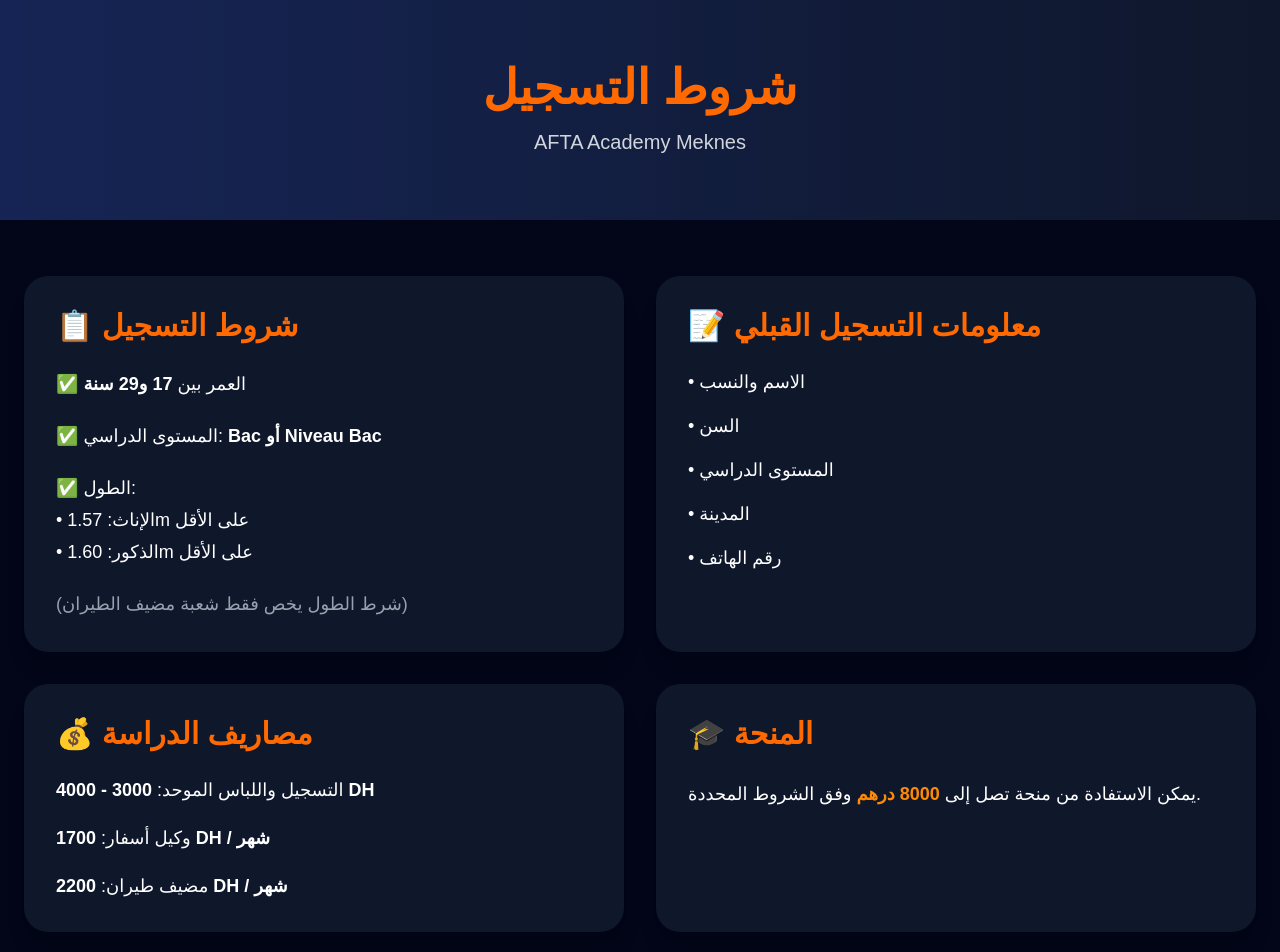
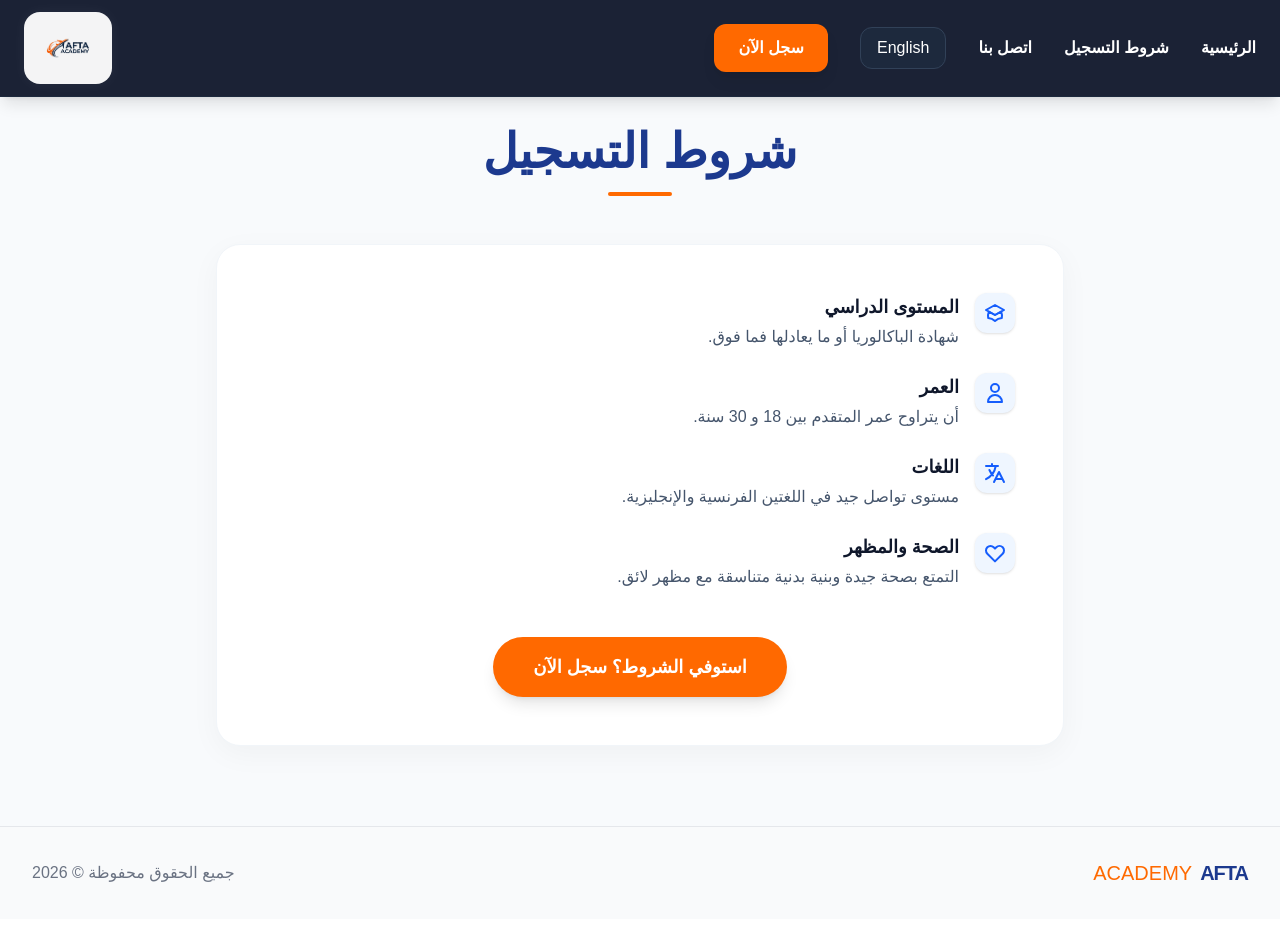
Before and after one commit to hhhhohyhu-dot/afta-academy, a Next.js app: page /requirements in a window 1280 px wide. Shown: the top 952 px of the page. After the commit the page ends 919 px from the top, so only its background shows below. Built offline with nearby package versions, Linux system fonts and the light colour scheme.

Commit message:
Fix requirements page, CTA links, footer, and contact info

```diff
--- a/src/app/register/page.tsx
+++ b/src/app/register/page.tsx
@@ -1,6 +1,6 @@
 "use client";
 import React, { useState } from 'react';
-import Image from 'next/image'; // أضفنا استيراد Image
+import Image from 'next/image';
 import Navbar from "../../components/Navbar";
 import Footer from "../../components/Footer";
 
@@ -22,11 +22,11 @@ export default function RegisterPage() {
       <Navbar lang="en" setLang={() => {}} />
 
       {/* الحاوية اللي فيها الصورة الجديدة كخلفية */}
-      <div className="relative min-h-[80vh] flex items-center justify-center py-12 px-4 overflow-hidden">
+      <div className="relative min-h-[80vh] flex items-center justify-center py-12 px-4 overflow-hidden pt-32">
 
-        {/* استخدام Next.js Image بدل CSS Background */}
+        {/* استخدام Next.js Image */}
         <Image
-          src="/images/aviation1.jpg"
+          src="/images/1.jpg"
           alt="AFTA Academy Registration Background"
           fill
           priority
@@ -36,33 +36,33 @@ export default function RegisterPage() {
         />
 
         {/* طبقة شفافة باش يبان الفورم واضح فوق الصورة */}
-        <div className="absolute inset-0 bg-blue-900/60 z-10"></div>
+        <div className="absolute inset-0 bg-blue-900/70 z-10"></div>
 
         {/* النموذج (Form) */}
-        <div className="relative z-20 bg-white p-8 rounded-2xl shadow-2xl w-full max-w-lg border border-gray-200">
+        <div className="relative z-20 bg-white/95 backdrop-blur-md p-8 rounded-2xl shadow-[0_0_40px_rgba(0,0,0,0.2)] w-full max-w-lg border border-gray-100 mt-10">
           <h2 className="text-3xl font-bold text-blue-900 mb-6 text-center">
             نموذج التسجيل
           </h2>
 
-          <form onSubmit={handleSubmit} className="space-y-4">
+          <form onSubmit={handleSubmit} className="space-y-5" dir="rtl">
             <div>
-              <label className="block text-sm font-medium text-gray-700">الاسم الكامل</label>
-              <input type="text" required value={fullName} onChange={(e) => setFullName(e.target.value)} className="w-full px-4 py-2 border rounded-lg focus:ring-2 focus:ring-orange-500 focus:outline-none" />
+              <label className="block text-sm font-semibold text-gray-700 mb-1">الاسم الكامل</label>
+              <input type="text" required value={fullName} onChange={(e) => setFullName(e.target.value)} className="w-full px-4 py-2.5 border border-gray-300 rounded-lg focus:ring-2 focus:ring-orange-500 focus:border-orange-500 focus:outline-none transition-shadow" />
             </div>
 
             <div>
-              <label className="block text-sm font-medium text-gray-700">رقم الهاتف</label>
-              <input type="tel" required value={phoneNumber} onChange={(e) => setPhoneNumber(e.target.value)} className="w-full px-4 py-2 border rounded-lg focus:ring-2 focus:ring-orange-500 focus:outline-none" />
+              <label className="block text-sm font-semibold text-gray-700 mb-1">رقم الهاتف</label>
+              <input type="tel" required value={phoneNumber} onChange={(e) => setPhoneNumber(e.target.value)} className="w-full px-4 py-2.5 border border-gray-300 rounded-lg focus:ring-2 focus:ring-orange-500 focus:border-orange-500 focus:outline-none transition-shadow text-left" dir="ltr" placeholder="+212 6..." />
             </div>
 
             <div className="grid grid-cols-2 gap-4">
               <div>
-                <label className="block text-sm font-medium text-gray-700">العمر</label>
-                <input type="number" required value={age} onChange={(e) => setAge(e.target.value)} className="w-full px-4 py-2 border rounded-lg focus:ring-2 focus:ring-orange-500 focus:outline-none" />
+                <label className="block text-sm font-semibold text-gray-700 mb-1">العمر</label>
+                <input type="number" required value={age} onChange={(e) => setAge(e.target.value)} className="w-full px-4 py-2.5 border border-gray-300 rounded-lg focus:ring-2 focus:ring-orange-500 focus:border-orange-500 focus:outline-none transition-shadow" />
               </div>
               <div>
-                <label className="block text-sm font-medium text-gray-700">المستوى الدراسي</label>
-                <select value={educationLevel} onChange={(e) => setEducationLevel(e.target.value)} required className="w-full px-4 py-2 border rounded-lg bg-white focus:ring-2 focus:ring-orange-500 focus:outline-none">
+                <label className="block text-sm font-semibold text-gray-700 mb-1">المستوى الدراسي</label>
+                <select value={educationLevel} onChange={(e) => setEducationLevel(e.target.value)} required className="w-full px-4 py-2.5 border border-gray-300 rounded-lg bg-white focus:ring-2 focus:ring-orange-500 focus:border-orange-500 focus:outline-none transition-shadow">
                   <option value="" disabled>اختر...</option>
                   <option value="bac">باكالوريا</option>
                   <option value="bac_plus">دبلوم/إجازة</option>
@@ -71,15 +71,15 @@ export default function RegisterPage() {
             </div>
 
             <div>
-              <label className="block text-sm font-medium text-gray-700">البرنامج المختار</label>
-              <select value={selectedProgram} onChange={(e) => setSelectedProgram(e.target.value)} required className="w-full px-4 py-2 border rounded-lg bg-white focus:ring-2 focus:ring-orange-500 focus:outline-none">
+              <label className="block text-sm font-semibold text-gray-700 mb-1">البرنامج المختار</label>
+              <select value={selectedProgram} onChange={(e) => setSelectedProgram(e.target.value)} required className="w-full px-4 py-2.5 border border-gray-300 rounded-lg bg-white focus:ring-2 focus:ring-orange-500 focus:border-orange-500 focus:outline-none transition-shadow">
                 <option value="" disabled>اختر البرنامج...</option>
                 <option value="aviation">وكيل سفر وطيران</option>
                 <option value="hospitality">ضيافة فندقية</option>
               </select>
             </div>
 
-            <button type="submit" className="w-full bg-orange-500 hover:bg-orange-600 text-white font-bold py-3 rounded-lg transition duration-300 shadow-md">
+            <button type="submit" className="w-full bg-orange-500 hover:bg-orange-600 text-white font-bold py-3.5 rounded-lg transition-all duration-300 shadow-md hover:shadow-lg hover:-translate-y-0.5 mt-4">
               تأكيد التسجيل
             </button>
           </form>
--- a/src/app/requirements/page.tsx
+++ b/src/app/requirements/page.tsx
@@ -1,168 +1,97 @@
+"use client";
+import React, { useState } from 'react';
+import Navbar from "../../components/Navbar";
+import Footer from "../../components/Footer";
 import Link from "next/link";
+import { motion } from "framer-motion";
 
 export default function RequirementsPage() {
+  const [lang, setLang] = useState<"en" | "ar">("ar");
+  const isAr = lang === "ar";
+
   return (
-    <main className="min-h-screen bg-slate-950 text-white">
+    <main className="min-h-screen bg-slate-50 flex flex-col">
+      <Navbar lang={lang} setLang={setLang} />
 
-      {/* Header */}
-      <section className="bg-gradient-to-r from-blue-950 to-slate-900 py-16 text-center">
-        <h1 className="text-5xl font-extrabold text-orange-500">
-          شروط التسجيل
-        </h1>
+      {/* المحتوى الرئيسي */}
+      <div className="flex-grow pt-32 pb-20 px-6 max-w-4xl mx-auto w-full" dir={isAr ? "rtl" : "ltr"}>
 
-        <p className="mt-4 text-gray-300 text-xl">
-          AFTA Academy Meknes
-        </p>
-      </section>
+        <motion.div
+          initial={{ opacity: 0, y: 20 }}
+          animate={{ opacity: 1, y: 0 }}
+          className="text-center mb-12"
+        >
+          <h1 className="text-4xl md:text-5xl font-black text-blue-900 mb-4">
+            {isAr ? "شروط التسجيل" : "Admission Requirements"}
+          </h1>
+          <div className="h-1 w-16 bg-orange-500 mx-auto rounded-full" />
+        </motion.div>
 
-      <div className="max-w-7xl mx-auto px-6 py-14 grid lg:grid-cols-2 gap-8">
-
-        {/* شروط التسجيل */}
-        <div className="bg-slate-900 rounded-3xl p-8 shadow-xl">
-
-          <h2 className="text-3xl font-bold text-orange-500 mb-6">
-            📋 شروط التسجيل
-          </h2>
-
-          <ul className="space-y-5 text-lg leading-8">
-
-            <li>✅ العمر بين <strong>17 و29 سنة</strong></li>
-
-            <li>✅ المستوى الدراسي: <strong>Bac أو Niveau Bac</strong></li>
-
-            <li>
-              ✅ الطول:
-              <br />
-              • الإناث: 1.57m على الأقل
-              <br />
-              • الذكور: 1.60m على الأقل
+        <motion.div
+          initial={{ opacity: 0, y: 20 }}
+          animate={{ opacity: 1, y: 0 }}
+          transition={{ delay: 0.2 }}
+          className="bg-white p-8 md:p-12 rounded-3xl shadow-[0_8px_30px_rgba(0,0,0,0.04)] border border-slate-100"
+        >
+          <ul className="space-y-6 text-slate-700 text-lg">
+            {/* الشرط 1 */}
+            <li className="flex items-start gap-4">
+              <span className="w-10 h-10 rounded-xl bg-blue-50 text-blue-600 flex items-center justify-center shrink-0 font-bold shadow-sm">
+                <svg className="w-6 h-6" fill="none" stroke="currentColor" viewBox="0 0 24 24"><path strokeLinecap="round" strokeLinejoin="round" strokeWidth="2" d="M12 14l9-5-9-5-9 5 9 5z"></path><path strokeLinecap="round" strokeLinejoin="round" strokeWidth="2" d="M12 14l6.16-3.422a12.083 12.083 0 01.665 6.479A11.952 11.952 0 0012 20.055a11.952 11.952 0 00-6.824-2.998 12.078 12.078 0 01.665-6.479L12 14z"></path></svg>
+              </span>
+              <div>
+                <h3 className="font-bold text-slate-900 mb-1">{isAr ? "المستوى الدراسي" : "Education Level"}</h3>
+                <p className="text-slate-600 text-base">{isAr ? "شهادة الباكالوريا أو ما يعادلها فما فوق." : "Baccalaureate degree or equivalent and above."}</p>
+              </div>
             </li>
 
-            <li className="text-gray-400">
-              (شرط الطول يخص فقط شعبة مضيف الطيران)
+            {/* الشرط 2 */}
+            <li className="flex items-start gap-4">
+              <span className="w-10 h-10 rounded-xl bg-blue-50 text-blue-600 flex items-center justify-center shrink-0 font-bold shadow-sm">
+                <svg className="w-6 h-6" fill="none" stroke="currentColor" viewBox="0 0 24 24"><path strokeLinecap="round" strokeLinejoin="round" strokeWidth="2" d="M16 7a4 4 0 11-8 0 4 4 0 018 0zM12 14a7 7 0 00-7 7h14a7 7 0 00-7-7z"></path></svg>
+              </span>
+              <div>
+                <h3 className="font-bold text-slate-900 mb-1">{isAr ? "العمر" : "Age Requirement"}</h3>
+                <p className="text-slate-600 text-base">{isAr ? "أن يتراوح عمر المتقدم بين 18 و 30 سنة." : "Applicants must be between 18 and 30 years old."}</p>
+              </div>
             </li>
 
+            {/* الشرط 3 */}
+            <li className="flex items-start gap-4">
+              <span className="w-10 h-10 rounded-xl bg-blue-50 text-blue-600 flex items-center justify-center shrink-0 font-bold shadow-sm">
+                <svg className="w-6 h-6" fill="none" stroke="currentColor" viewBox="0 0 24 24"><path strokeLinecap="round" strokeLinejoin="round" strokeWidth="2" d="M3 5h12M9 3v2m1.048 9.5A18.022 18.022 0 016.412 9m6.088 9h7M11 21l5-10 5 10M12.751 5C11.783 10.77 8.07 15.61 3 18.129"></path></svg>
+              </span>
+              <div>
+                <h3 className="font-bold text-slate-900 mb-1">{isAr ? "اللغات" : "Languages"}</h3>
+                <p className="text-slate-600 text-base">{isAr ? "مستوى تواصل جيد في اللغتين الفرنسية والإنجليزية." : "Good communication skills in French and English."}</p>
+              </div>
+            </li>
+
+            {/* الشرط 4 */}
+            <li className="flex items-start gap-4">
+              <span className="w-10 h-10 rounded-xl bg-blue-50 text-blue-600 flex items-center justify-center shrink-0 font-bold shadow-sm">
+                <svg className="w-6 h-6" fill="none" stroke="currentColor" viewBox="0 0 24 24"><path strokeLinecap="round" strokeLinejoin="round" strokeWidth="2" d="M4.318 6.318a4.5 4.5 0 000 6.364L12 20.364l7.682-7.682a4.5 4.5 0 00-6.364-6.364L12 7.636l-1.318-1.318a4.5 4.5 0 00-6.364 0z"></path></svg>
+              </span>
+              <div>
+                <h3 className="font-bold text-slate-900 mb-1">{isAr ? "الصحة والمظهر" : "Health & Appearance"}</h3>
+                <p className="text-slate-600 text-base">{isAr ? "التمتع بصحة جيدة وبنية بدنية متناسقة مع مظهر لائق." : "Good health, proportional physical build, and professional appearance."}</p>
+              </div>
+            </li>
           </ul>
 
-        </div>
-
-        {/* التسجيل القبلي */}
-        <div className="bg-slate-900 rounded-3xl p-8 shadow-xl">
-
-          <h2 className="text-3xl font-bold text-orange-500 mb-6">
-            📝 معلومات التسجيل القبلي
-          </h2>
-
-          <ul className="space-y-4 text-lg">
-
-            <li>• الاسم والنسب</li>
-
-            <li>• السن</li>
-
-            <li>• المستوى الدراسي</li>
-
-            <li>• المدينة</li>
-
-            <li>• رقم الهاتف</li>
-
-          </ul>
-
-        </div>
-
-        {/* المصاريف */}
-        <div className="bg-slate-900 rounded-3xl p-8 shadow-xl">
-
-          <h2 className="text-3xl font-bold text-orange-500 mb-6">
-            💰 مصاريف الدراسة
-          </h2>
-
-          <ul className="space-y-5 text-lg">
-
-            <li>
-              التسجيل واللباس الموحد:
-              <strong> 3000 - 4000 DH</strong>
-            </li>
-
-            <li>
-              وكيل أسفار:
-              <strong> 1700 DH / شهر</strong>
-            </li>
-
-            <li>
-              مضيف طيران:
-              <strong> 2200 DH / شهر</strong>
-            </li>
-
-          </ul>
-
-        </div>
-
-        {/* المنحة */}
-        <div className="bg-slate-900 rounded-3xl p-8 shadow-xl">
-
-          <h2 className="text-3xl font-bold text-orange-500 mb-6">
-            🎓 المنحة
-          </h2>
-
-          <p className="text-lg leading-9">
-            يمكن الاستفادة من منحة تصل إلى
-            <span className="text-orange-400 font-bold">
-              {" "}8000 درهم{" "}
-            </span>
-            وفق الشروط المحددة.
-          </p>
-
-        </div>
-
+          {/* زر التسجيل */}
+          <div className="mt-12 text-center">
+            <Link
+              href="/register"
+              className="inline-block bg-orange-500 hover:bg-orange-600 text-white font-bold text-lg px-10 py-4 rounded-full shadow-lg hover:shadow-orange-500/30 transition-all hover:-translate-y-1"
+            >
+              {isAr ? "استوفي الشروط؟ سجل الآن" : "Meet the criteria? Apply Now"}
+            </Link>
+          </div>
+        </motion.div>
       </div>
 
-      {/* العنوان */}
-      <section className="max-w-6xl mx-auto px-6 pb-12">
-
-        <div className="bg-orange-500 rounded-3xl p-10 text-center text-white">
-
-          <h2 className="text-3xl font-bold mb-6">
-            📍 عنوان الأكاديمية
-          </h2>
-
-          <p className="text-xl leading-10">
-
-            حي الزنقة
-
-            <br />
-
-            شارع الجيش الملكي
-
-            <br />
-
-            زنقة قسطنطينية
-
-            <br />
-
-            مقابل محطة الساتيام
-
-            <br />
-
-            مكناس
-
-          </p>
-
-        </div>
-
-      </section>
-
-      {/* زر التسجيل */}
-      <section className="pb-20 text-center">
-
-        <Link
-          href="/register"
-          className="inline-block bg-orange-500 hover:bg-orange-600 transition px-10 py-5 rounded-full text-xl font-bold shadow-2xl"
-        >
-          سجل الآن
-        </Link>
-
-      </section>
-
+      <Footer lang={lang} />
     </main>
   );
 }
--- a/src/components/CampusLife.tsx
+++ b/src/components/CampusLife.tsx
@@ -31,7 +31,7 @@ export default function CampusLife({ lang }: CampusLifeProps) {
             loop
             muted
             playsInline
-            poster="/images/video-placeholder.jpg"
+            poster="/images/1.jpg" /* تم التصحيح هنا: عوضنا التصويرة لي مكيناش بـ 1.jpg */
             className="absolute inset-0 w-full h-full object-cover"
           >
             <source src="/videos/hero-video.mp4" type="video/mp4" />
--- a/src/components/Contact.tsx
+++ b/src/components/Contact.tsx
@@ -3,7 +3,6 @@
 import React from 'react';
 import { motion } from "framer-motion";
 
-// استخدام تعريف النوع مباشرة كما في المكونات السابقة لضمان التوافق
 interface ContactProps {
   lang: 'en' | 'ar';
 }
@@ -65,7 +64,7 @@ export default function Contact({ lang }: ContactProps) {
 
           {/* بطاقة الانستغرام */}
           <motion.a
-            href="https://instagram.com/afta_academy"
+            href="https://www.instagram.com/afta_academy_meknes?utm_source=ig_web_button_share_sheet&igsh=ZDNlZDc0MzIxNw=="
             target="_blank"
             rel="noopener noreferrer"
             whileHover={{ y: -5 }}
@@ -79,7 +78,7 @@ export default function Contact({ lang }: ContactProps) {
               </svg>
             </div>
             <h3 className="text-lg font-bold text-slate-900 mb-2">{isAr ? 'انستغرام' : 'Instagram'}</h3>
-            <p className="text-slate-500 text-sm font-medium">@afta_academy</p>
+            <p className="text-slate-500 text-sm font-medium">@afta_academy_meknes</p>
           </motion.a>
 
         </div>
--- a/src/components/Footer.tsx
+++ b/src/components/Footer.tsx
@@ -10,51 +10,23 @@ export default function Footer({ lang }: FooterProps) {
   const isAr = lang === 'ar';
 
   return (
-    <footer className="bg-gray-50 pt-16 pb-8 border-t border-gray-200" dir={isAr ? "rtl" : "ltr"}>
+    <footer className="bg-gray-50 pt-8 pb-8 border-t border-gray-200" dir={isAr ? "rtl" : "ltr"}>
       <div className="max-w-7xl mx-auto px-4 sm:px-6 lg:px-8">
 
-        {/* قسم التواصل */}
-        <div className="text-center mb-12">
-          <h3 className="text-2xl font-bold text-blue-900 mb-8">
-            {isAr ? "تواصل معنا" : "Contact Us"}
-          </h3>
+        {/* حقوق النشر فقط (تم حذف قسم التواصل لتجنب التكرار) */}
+        <div className="text-center flex flex-col md:flex-row justify-between items-center gap-4">
 
-          <div className="flex flex-col md:flex-row justify-center items-center gap-8 md:gap-12">
+          <div className="flex items-center gap-2">
+            <span className="text-xl font-black text-blue-900 tracking-tighter">AFTA</span>
+            <span className="text-xl font-medium text-orange-500">ACADEMY</span>
+          </div>
 
-            {/* Email */}
-            <a href="mailto:contact@afta-academy.com" className="flex items-center gap-3 text-gray-600 hover:text-blue-600 transition-colors group">
-              <div className="bg-white p-3 rounded-full shadow-sm group-hover:shadow-md transition-all">
-                <svg className="w-6 h-6 text-blue-500" fill="none" stroke="currentColor" viewBox="0 0 24 24"><path strokeLinecap="round" strokeLinejoin="round" strokeWidth="2" d="M3 8l7.89 5.26a2 2 0 002.22 0L21 8M5 19h14a2 2 0 002-2V7a2 2 0 00-2-2H5a2 2 0 00-2 2v10a2 2 0 002 2z"></path></svg>
-              </div>
-              <span className="font-medium text-lg">contact@afta-academy.com</span>
-            </a>
+          <p className="text-gray-500 font-medium text-sm md:text-base">
+            {isAr
+              ? `جميع الحقوق محفوظة © ${new Date().getFullYear()}`
+              : `All rights reserved © ${new Date().getFullYear()}`}
+          </p>
 
-            {/* WhatsApp */}
-            <a href="https://wa.me/2126XXXXXXXX" className="flex items-center gap-3 text-gray-600 hover:text-green-500 transition-colors group">
-              <div className="bg-white p-3 rounded-full shadow-sm group-hover:shadow-md transition-all">
-                <svg className="w-6 h-6 text-green-500" fill="currentColor" viewBox="0 0 24 24"><path d="M17.472 14.382c-.297-.149-1.758-.867-2.03-.967-.273-.099-.471-.148-.67.15-.197.297-.767.966-.94 1.164-.173.199-.347.223-.644.075-.297-.15-1.255-.463-2.39-1.475-.883-.788-1.48-1.761-1.653-2.059-.173-.297-.018-.458.13-.606.134-.133.298-.347.446-.52.149-.174.198-.298.298-.497.099-.198.05-.371-.025-.52-.075-.149-.669-1.612-.916-2.207-.242-.579-.487-.5-.669-.51a12.8 12.8 0 00-.57-.01c-.198 0-.52.074-.792.372-.272.297-1.04 1.016-1.04 2.479 0 1.462 1.065 2.875 1.213 3.074.149.198 2.096 3.2 5.077 4.487.709.306 1.262.489 1.694.625.712.227 1.36.195 1.871.118.571-.085 1.758-.719 2.006-1.413.248-.694.248-1.289.173-1.413-.074-.124-.272-.198-.57-.347m-5.421 7.403h-.004a9.87 9.87 0 01-5.031-1.378l-.361-.214-3.741.982.998-3.648-.235-.374a9.86 9.86 0 01-1.51-5.26c.001-5.45 4.436-9.884 9.888-9.884 2.64 0 5.122 1.03 6.988 2.898a9.825 9.825 0 012.893 6.994c-.003 5.45-4.437 9.884-9.885 9.884m8.413-18.297A11.815 11.815 0 0012.05 0C5.495 0 .16 5.335.157 11.892c0 2.096.547 4.142 1.588 5.945L.057 24l6.305-1.654a11.882 11.882 0 005.683 1.448h.005c6.554 0 11.89-5.335 11.893-11.893a11.821 11.821 0 00-3.48-8.413Z"/></svg>
-              </div>
-              <span className="font-medium text-lg">+212 6 XX-XXXXXX</span>
-            </a>
-
-            {/* Instagram */}
-            <a href="https://instagram.com/afta_academy" target="_blank" rel="noreferrer" className="flex items-center gap-3 text-gray-600 hover:text-pink-600 transition-colors group">
-              <div className="bg-white p-3 rounded-full shadow-sm group-hover:shadow-md transition-all">
-                <svg className="w-6 h-6 text-pink-500" fill="none" stroke="currentColor" viewBox="0 0 24 24"><path strokeLinecap="round" strokeLinejoin="round" strokeWidth="2" d="M16 11.37A4 4 0 1112.63 8 4 4 0 0116 11.37zm1.5-4.87h.01M7 21h10a4 4 0 004-4V7a4 4 0 00-4-4H7a4 4 0 00-4 4v10a4 4 0 004 4z"></path></svg>
-              </div>
-              <span className="font-medium text-lg">@afta_academy</span>
-            </a>
-
-          </div>
-        </div>
-
-        {/* حقوق النشر */}
-        <div className="border-t border-gray-200 pt-8 mt-8 text-center">
-          <p className="text-gray-500 font-medium">
-            {isAr
-              ? `جميع الحقوق محفوظة © ${new Date().getFullYear()} أكاديمية AFTA`
-              : `All rights reserved © ${new Date().getFullYear()} AFTA Academy`}
-          </p>
         </div>
 
       </div>
```
Also changed, not shown: src/components/AirlinePartners.tsx (+8 -7 lines), src/components/CTA.tsx (+13 -4 lines).
